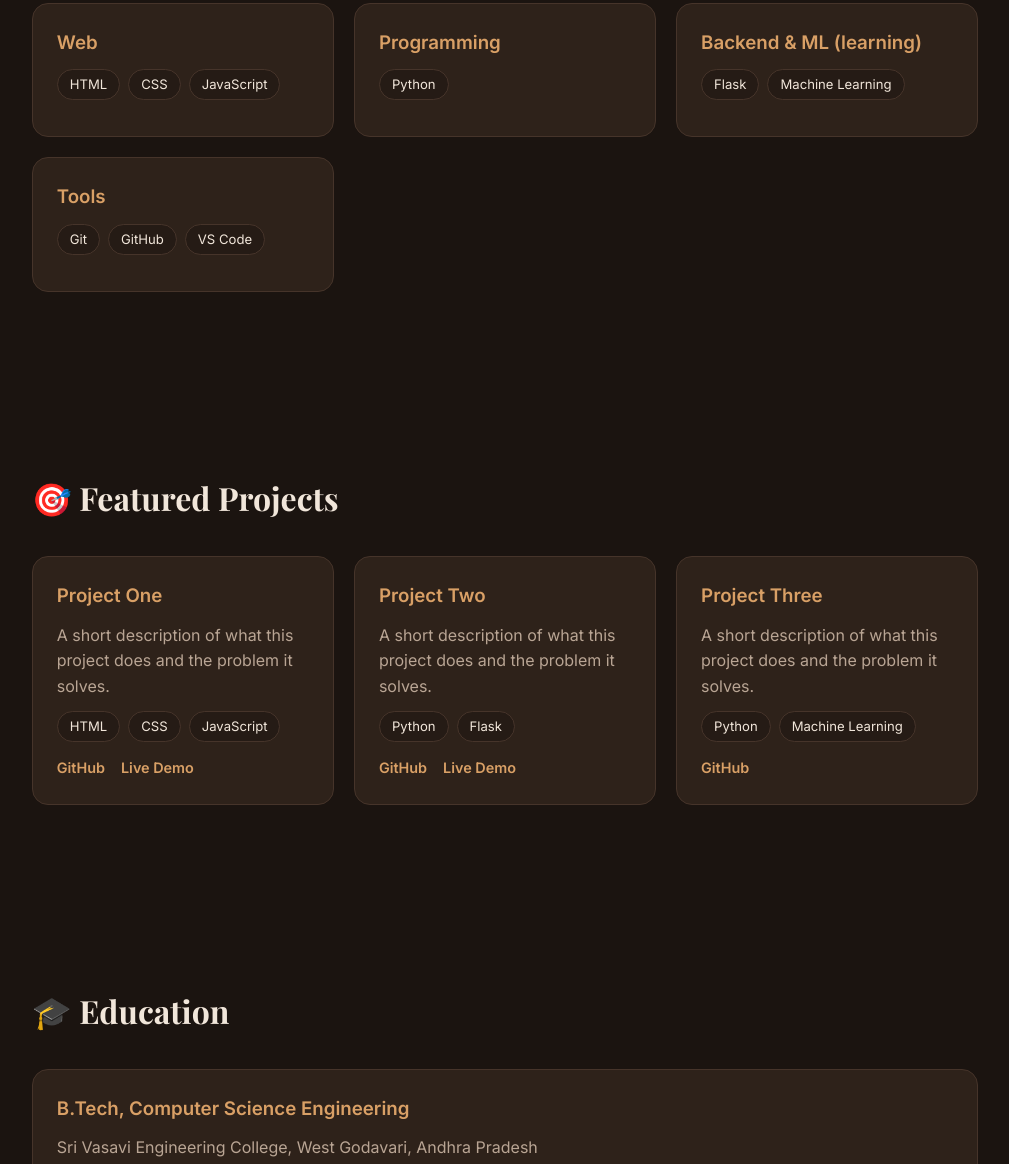
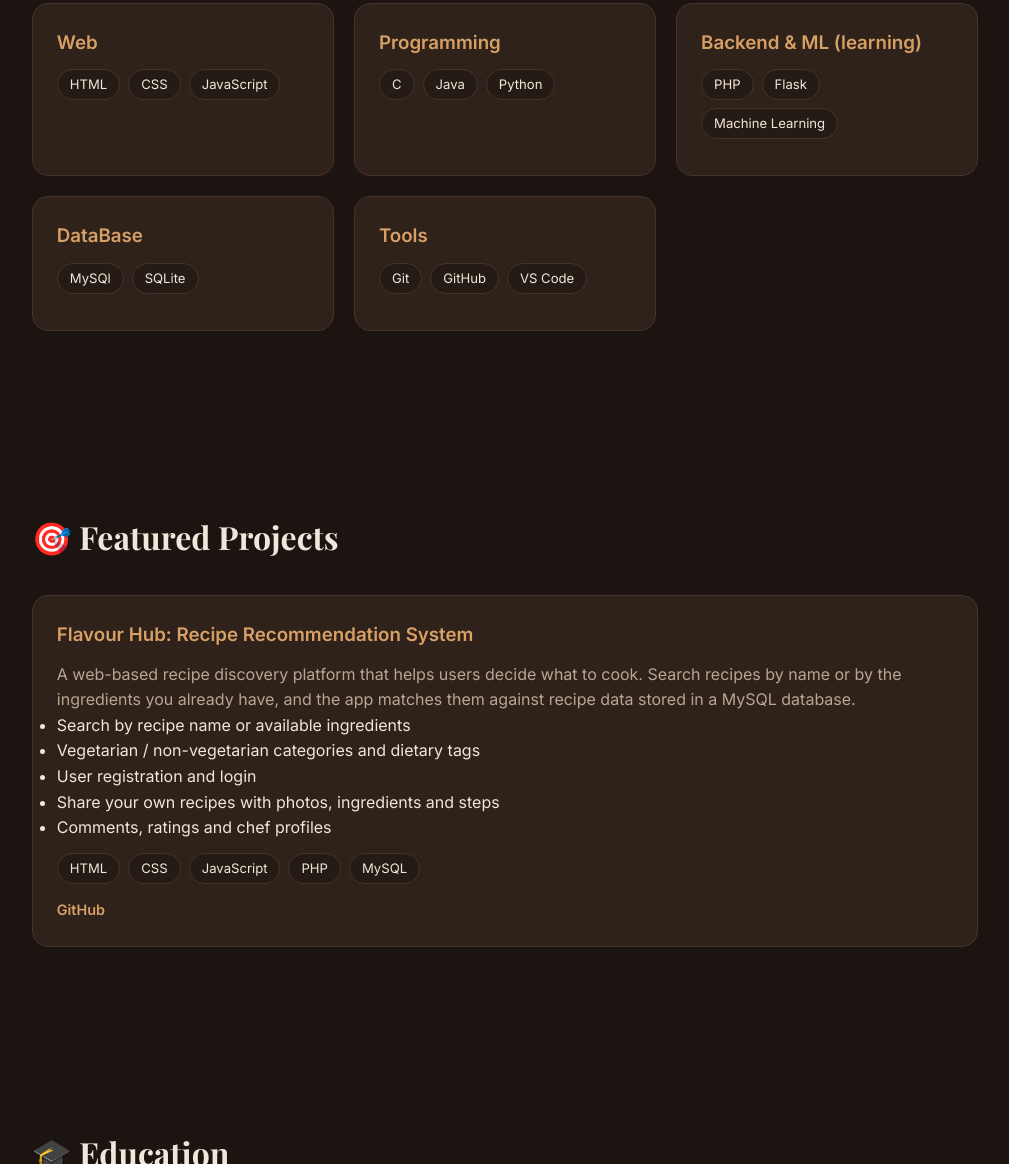
Before and after one commit to hemanthpindi/Portfolio, a plain HTML site: page index.html in a window 1280 px wide. Shown: the part 1735-2899 px from the top of the page, without its empty margins (135-1144 px from the left). Drawn offline with nearby package versions, Linux system fonts and the light colour scheme.

Commit message:
Update index.html

```diff
--- a/index.html
+++ b/index.html
@@ -39,7 +39,7 @@
   <section id="about" class="section reveal">
     <h2 class="title">🍂 About Me</h2>
     <ul class="about-list">
-      <li>🎓 Computer Science engineering student at Sri Vasavi Engineering College</li>
+      <li>🎓 Computer Science engineering student at Vignan Institute of Information and Technology</li>
       <li>💻 Web developer who loves turning ideas into working pages</li>
       <li>🤖 Machine Learning enthusiast, currently going deeper into ML</li>
       <li>🌶️ Learning Flask to connect my Python and web skills</li>
@@ -59,11 +59,15 @@
       </div>
       <div class="card">
         <h3>Programming</h3>
-        <div class="chips"><span>Python</span></div>
+        <div class="chips"><span>C</span><span>Java</span><span>Python</span></div>
       </div>
       <div class="card">
         <h3>Backend & ML (learning)</h3>
-        <div class="chips"><span>Flask</span><span>Machine Learning</span></div>
+        <div class="chips"><span>PHP</span><span>Flask</span><span>Machine Learning</span></div>
+      </div>
+      <div class="card">
+        <h3>DataBase</h3>
+        <div class="chips"><span>MySQl</span><span>SQLite</span></div>
       </div>
       <div class="card">
         <h3>Tools</h3>
@@ -77,45 +81,30 @@
   <h2 class="title">🎯 Featured Projects</h2>
   <div class="projects-grid">
 
-      <!-- TODO: replace the title, description, tech and links for each project -->
     <article class="card project">
-        <h3>Project One</h3>
-        <p>A short description of what this project does and the problem it solves.</p>
-        <div class="chips"><span>HTML</span><span>CSS</span><span>JavaScript</span></div>
+      <h3>Flavour Hub: Recipe Recommendation System</h3>
+      <p>A web-based recipe discovery platform that helps users decide what to cook. Search recipes by name or by the ingredients you already have, and the app matches them against recipe data stored in a MySQL database.</p>
+      <ul class="feature-list">
+        <li>Search by recipe name or available ingredients</li>
+        <li>Vegetarian / non-vegetarian categories and dietary tags</li>
+        <li>User registration and login</li>
+        <li>Share your own recipes with photos, ingredients and steps</li>
+        <li>Comments, ratings and chef profiles</li>
+      </ul>
+      <div class="chips"><span>HTML</span><span>CSS</span><span>JavaScript</span><span>PHP</span><span>MySQL</span></div>
       <div class="links">
-          <a href="#" target="_blank" rel="noopener">GitHub</a>
-          <a href="#" target="_blank" rel="noopener">Live Demo</a>
-        </div>
-      </article>
-
-      <article class="card project">
-        <h3>Project Two</h3>
-        <p>A short description of what this project does and the problem it solves.</p>
-        <div class="chips"><span>Python</span><span>Flask</span></div>
-        <div class="links">
-          <a href="#" target="_blank" rel="noopener">GitHub</a>
-          <a href="#" target="_blank" rel="noopener">Live Demo</a>
-        </div>
-      </article>
-
-      <article class="card project">
-        <h3>Project Three</h3>
-        <p>A short description of what this project does and the problem it solves.</p>
-        <div class="chips"><span>Python</span><span>Machine Learning</span></div>
-        <div class="links">
-          <a href="#" target="_blank" rel="noopener">GitHub</a>
+        <a href="https://github.com/YOUR-GITHUB-USERNAME/YOUR-REPO" target="_blank" rel="noopener">GitHub</a>
       </div>
     </article>
 
   </div>
 </section>
-
   <!-- EDUCATION -->
   <section id="education" class="section reveal">
     <h2 class="title">🎓 Education</h2>
     <div class="card">
       <h3>B.Tech, Computer Science Engineering</h3>
-      <p>Sri Vasavi Engineering College, West Godavari, Andhra Pradesh</p>
+      <p>Vignan Institute of Information and Technology,Vishakapatanam, Andhra Pradesh</p>
     </div>
   </section>
 
@@ -127,7 +116,7 @@
       <a class="btn primary" href="mailto:hemanthpindi02@gmail.com">Email Me</a>
       <a class="btn ghost" href="https://www.linkedin.com/in/hemanth-pindi-08758134b" target="_blank" rel="noopener">LinkedIn</a>
       <!-- TODO: replace YOUR-GITHUB-USERNAME -->
-      <a class="btn ghost" href="https://github.com/YOUR-GITHUB-USERNAME" target="_blank" rel="noopener">GitHub</a>
+      <a class="btn ghost" href="https://github.com/hemanthpindi" target="_blank" rel="noopener">GitHub</a>
     </div>
   </section>
 
```
Lines whose indentation alone changed are shown as unchanged.
